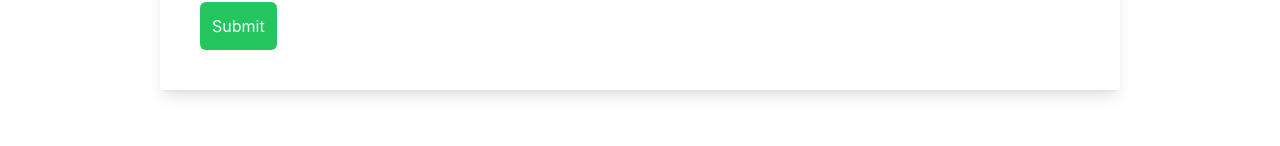
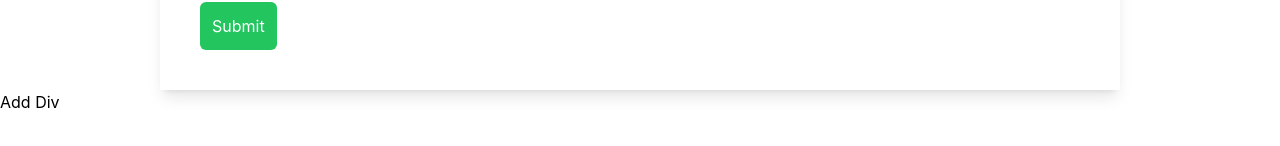
Before and after one commit to saifabrar17/validation, a React (Create React App) app: page / in a window 1280 px wide. Shown: the part 320-466 px from the top of the page. Built offline with nearby package versions, Linux system fonts and the light colour scheme.

Commit message:
add remove div working

```diff
--- a/src/App.js
+++ b/src/App.js
@@ -1,11 +1,12 @@
 import "./App.css";
 import Form from '../src/components/molecules/Form'
+import DivShowHide from "./components/molecules/DivShowHide";
 function App() {
   return (
     <div className="">
       <h1 className="text-3xl font-bold underline">Hello world!</h1>
       <Form></Form>
-
+      <DivShowHide></DivShowHide>
     </div>
   );
 }
--- /dev/null
+++ b/src/components/molecules/DivShowHide.js
@@ -0,0 +1,31 @@
+import React, { useState } from "react";
+
+const DivShowHide = () => {
+  const [divs, setDivs] = useState([]);
+
+  const handleAddClick = () => {
+    const newDiv = <div>New Div</div>;
+    setDivs([...divs, newDiv]);
+  };
+
+  const handleDeleteClick = (index) => {
+    const newDivs = divs.filter((div, i) => i !== index);
+    setDivs(newDivs);
+  };
+
+  console.log(divs);
+  return (
+    <div>
+      {divs.map((div, index) => (
+        <div key={index}>
+          {div}
+          <p>sss</p>
+          <button onClick={() => handleDeleteClick(index)}>Delete Div</button>
+        </div>
+      ))}
+      <button onClick={handleAddClick}>Add Div</button>
+    </div>
+  );
+};
+
+export default DivShowHide;
```
